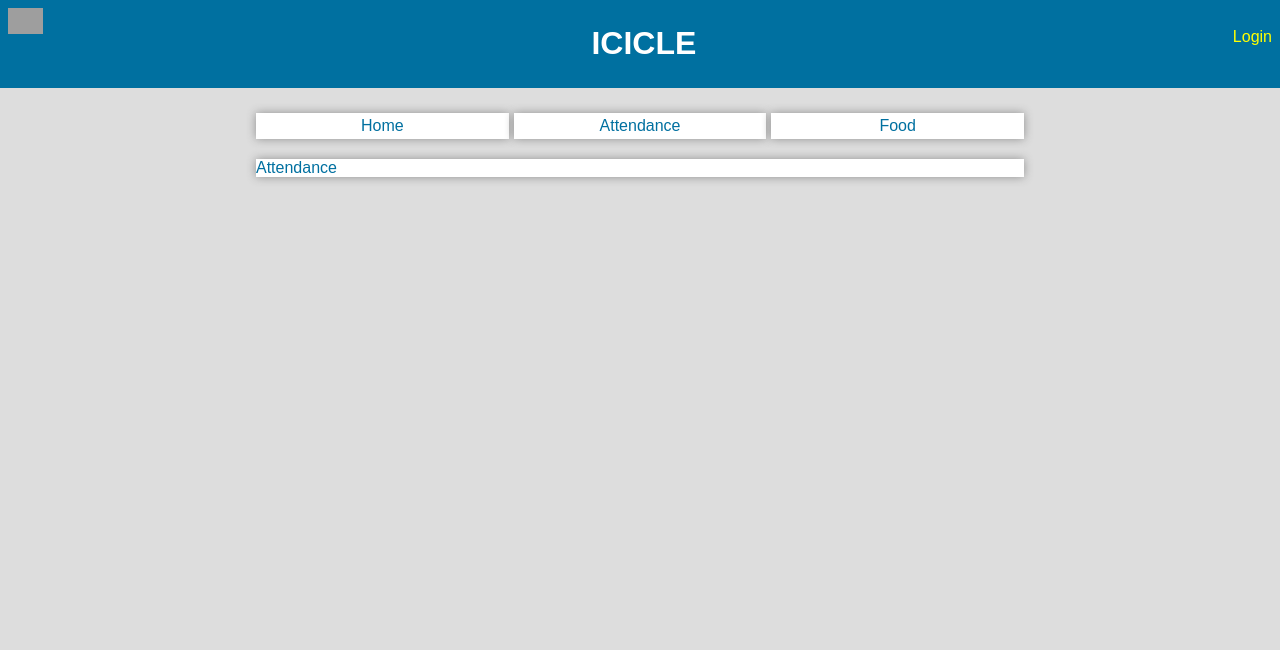
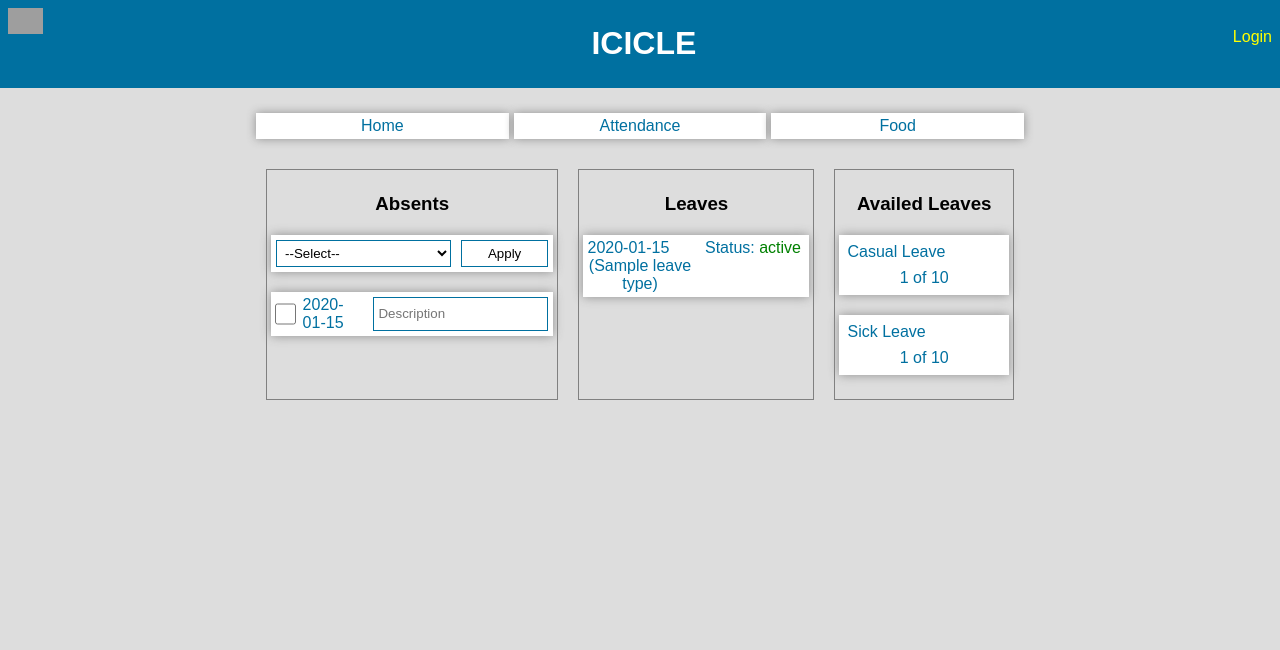
Before and after one commit to iceanimations/icicle, a Django app: template attendance/templates/attendance/attendance.html in a window 1280 px wide. Shown: the top 650 px of the page. Run offline with Django 3.2, Linux system fonts and the light colour scheme; data comes from the database, SQL or seed files in the repository; both versions use the stored data as it was after the commit; tables that the repository leaves empty hold one stand-in row (values such as "Sample post"); the template is opened without the code that fills it: values that come from a table or form of the project are taken from there, most other values are stand-ins (such as "Sample title", 1, 10 or a date in 2020); grey boxes are pictures that could not be loaded.

Commit message:
implementing attendance page

```diff
--- a/attendance/admin.py
+++ b/attendance/admin.py
@@ -7,7 +7,7 @@
 
 
 admin.site.register([Day, Holiday, Session, LeaveType,
-                     Attendance, LeaveRequest])
+                     Attendance, LeaveRequest, Entry, EmployeeShift])
 
 class DayOfShiftInline(admin.TabularInline):
     model = Shift.days.through
--- a/attendance/models.py
+++ b/attendance/models.py
@@ -44,6 +44,10 @@
         for name, nicename in self.LEAVE_NAME_CHOICES:
             if name == self.name: return nicename
 
+    def nice_name(self):
+        for name, nice in LeaveType.LEAVE_NAME_CHOICES:
+            if name == self.name: return nice
+
 class AttManager(models.Manager):
     def get_queryset(self):
         Attendance.markMissingAttendances()
@@ -65,7 +69,7 @@
         unique_together = ('employee', 'date',)
 
     def __str__(self):
-        return str(self.date) + ' - ' + self.employee.name
+        return str(self.date) + ' - ' + self.employee.name +' - '+ self.status
 
     # use this manager only for reading
     objects = AttManager()
@@ -96,11 +100,16 @@
 
     @classmethod
     def missingAttendances(cls, emp):
+        try:
+            # get the starting date of current shift
+            _, start = emp.currentShift(start=True)
+        except: return
         attendances = Attendance.objects2.values_list('date', flat=True
                                         ).filter(employee=emp
                                         ).order_by('date')
+
         if attendances:
-            dates = { attendances[0] + timedelta(day)
+            dates = { start + timedelta(day)
                      for day in range((date.today() - attendances[0]).days) }
             return list(dates.difference(set(attendances)))
 
@@ -117,6 +126,11 @@
     REJECTED = 'rejected'
     PENDING = 'pending'
 
+    STATUSES = ((APPROVED, 'Approved'),
+                (REJECTED, 'Rejected'),
+                (PENDING, 'Pending'))
+
+    # fields filled by applicant
     employee = models.ForeignKey('home.Employee',
                                  on_delete=models.CASCADE,
                                  related_name='employee',
@@ -127,6 +141,8 @@
     description = models.TextField()
     datetime = models.DateTimeField(auto_now_add=True)
 
+
+    # fields filled by approvee
     approvalDate = models.DateTimeField(null=True)
     approvedBy = models.ForeignKey('home.Employee', null=True, blank=True,
                                    on_delete=models.SET_NULL,
@@ -134,11 +150,20 @@
     status = models.CharField(max_length=20, default=PENDING)
     remarks = models.TextField(blank=True)
 
-    class Meta:
-        unique_together = ('employee', 'date',)
-
     def __str__(self):
         return self.employee.name +' - '+ str(self.date)
+
+    def approve(self, approvedBy, remarks):
+        self.approvedBy = approvedBy
+        self.status = LeaveRequest.APPROVED
+        self.remarks = remarks
+        self.save()
+
+    def reject(self, rejectedBy, remarks):
+        self.approvedBy = rejectedBy
+        self.status = LeaveRequest.REJECTED
+        self.remarks = remarks
+        self.save()
 
     def save(self, *args, **kwargs):
         super().save(*args, **kwargs)
@@ -163,6 +188,11 @@
         else: # when self.status pending
             pass
 
+    def nice_status(self):
+        for status, nice in LeaveRequest.STATUSES:
+            if self.status == status:
+                return nice
+
 class Day(models.Model):
     use_for_related_fields = True
     name = models.CharField(max_length=20)
@@ -177,7 +207,7 @@
                               on_delete=models.SET_NULL)
     dateFrom = models.DateField(auto_now_add=True, null=True,
                                 verbose_name='From')
-    dateTo = models.DateField(null=True,
+    dateTo = models.DateField(blank=True, null=True,
                               verbose_name='To')
     def setLastShiftDateTo(self):
         lastShift = EmployeeShift.lastShift(self.employee)
--- a/attendance/templates/attendance/attendance.html
+++ b/attendance/templates/attendance/attendance.html
@@ -2,8 +2,69 @@
 {% block title %}| Attendance {% endblock %}
 {% block content %}
 
-<div class="row box">
-	Attendance
+<div class="row">
+	<div class="col-5 simple-container">
+		<h3 class="text-center">Absents</h3>
+		{% if user %}
+		<form method="post">
+			{% csrf_token %}
+			<div class="row box">
+				<select name="leaveType" class="col-8">
+					<option value="0">--Select--</option>
+					{% for lt in leaveTypes %}
+						<option value="{{ lt.pk }}">{{ lt.nice_name }}</option>
+					{% endfor %}
+					<input class="col-4" type="submit" name="submit" value="Apply" />
+				</select>
+			</div>
+			{% for absent in absents %}
+				<div class="row box">
+					<input type="checkbox" class="col-1" name="absents" value="{{absent.date|date:"Y-m-d"}}" />
+						<div class="col-3">{{ absent.date|date:"Y-m-d" }}</div>
+					<input type="text" placeholder="Description" class="col-8" name="{{ absent.date|date:"Y-m-d" }}" />
+				</div>
+			{% endfor %}
+		</form>
+		{%endif%}
+	</div>
+	<div class="col-4 simple-container">
+		<h3 class="text-center">Leaves</h3>
+		{% for lv in leaves %}
+			<div class="row box">
+					<div class="col-6 text-center">
+						<div class="row-simple">
+						{{ lv.date|date:"Y-m-d" }}
+						</div>
+						<div class="row-simple">
+						({{ lv.leaveType.nice_name }})
+						</div>
+					</div>
+					<div class="col-6 text-center">Status:
+						{% if lv.status == "approved" %}
+							<span class="green">{{ lv.nice_status }}</span>
+						{% else %}
+							<span class="red">{{ lv.nice_status }}</span>
+						{%endif%}
+					</div>
+
+			</div>
+		{% endfor %}
+	</div>
+	<div class="col-3 simple-container">
+		<h3 class="text-center">Availed Leaves</h3>
+		{% for lt in leaveTypes %}
+		<div class="row box">
+			<div class="col-12">
+				<div class="row-simple">
+					<div class="col-12">{{ lt.nice_name }}</div>
+				</div>
+				<div class="row-simple">
+					<div class="col-12 text-center">1 of 10</div>
+				</div>
+			</div>
+		</div>
+		{% endfor %}
+	</div>
 </div>
 
 {% endblock %}
--- a/attendance/tests.py
+++ b/attendance/tests.py
@@ -52,7 +52,6 @@
 
 
 class AttendanceTestCase(TestCase):
-    # a test case for single date
     @classmethod
     def setUpTestData(cls):
         e = home_models.Employee.objects.create(username='qurban.ali',
@@ -329,7 +328,3 @@
                                                               date(2018, 10, 5)]
                                                     ):
             self.assertEqual(att.status, models.Attendance.ABSENT)
-
-    #TODO: create a test for crossing date, test range for crossed date
-    def _test_shift_time_range(self):
-        e = home_models.Employee.objects.get(username='qurban.ali')
--- a/icicle/static/icicle/css/style.css
+++ b/icicle/static/icicle/css/style.css
@@ -9,14 +9,23 @@
 	color: red;
 }
 
+.green {
+	color: green;
+}
+
+.yellow {
+	color: yellow;
+}
+
 .title {
 	font-size: 16pt;
 }
 
 form input[type=text], form input[type=password],
-form input[type=submit], form input[type=date], form select {
+form input[type=submit], form input[type=date], form select, textarea{
 	background-color: white;
 	border: solid 1px #0070a0;
+	margin: 5px;
 }
 
 form input[type=text]:focus, form input[type=password]:focus,
@@ -48,6 +57,7 @@
 	width: 100%;
 	height: auto;
 }
+
 
 .center {
 	margin: 0 auto;
@@ -90,6 +100,11 @@
 	text-align: right;
 }
 
+.simple-container {
+	border: solid 1px gray;
+	margin: 10px;
+}
+
 
 .container {
 	margin: 0 auto;
@@ -112,6 +127,13 @@
 	margin-top: 20px;
 	margin-bottom: 20px;
 }
+
+.row-simple {
+	width: 100%;
+	display: flex;
+	flex-wrap: nowrap;
+}
+
 .col-1 {
 	padding: 4px;
 	width: 8.33%;
```
Also changed, not shown: attendance/views.py (+48 -1 lines), home/models.py (+38 -6 lines), home/tests.py (+75 -1 lines), attendance/migrations/0018_auto_20181011_1755.py (added), db.sqlite3.
